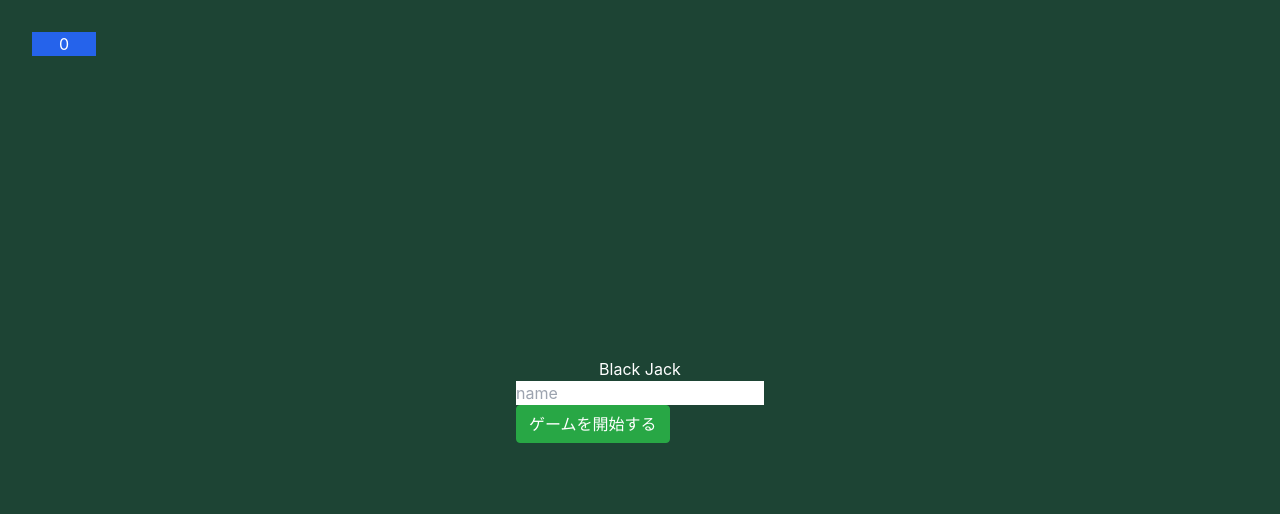
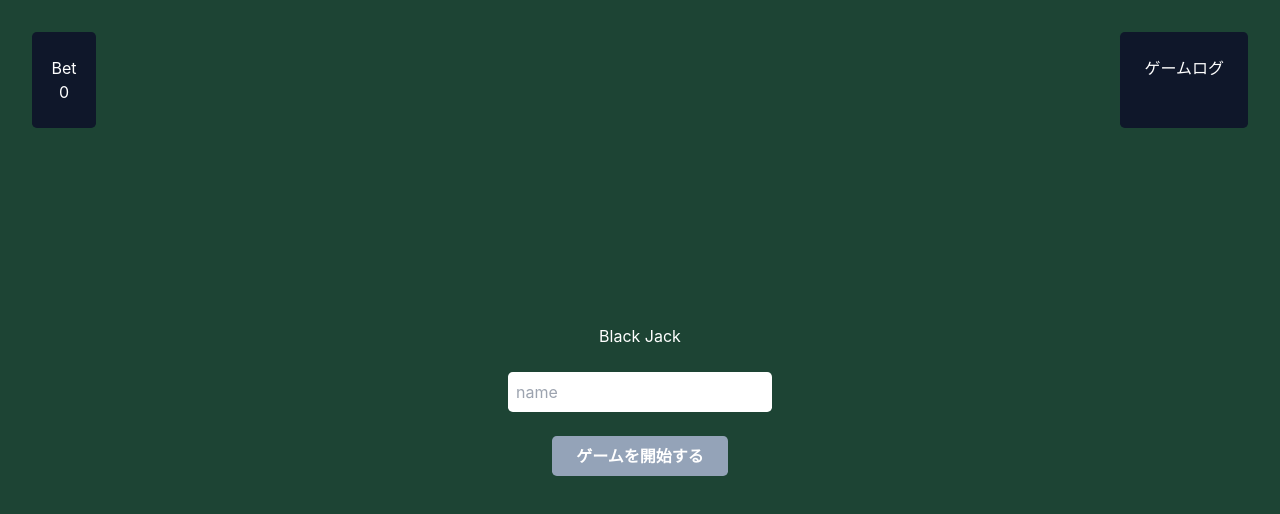
Before and after one commit to tokatu4561/brack-jack, a website with bundled scripts: page index.html in a window 1280 px wide. Built offline with nearby package versions, Linux system fonts and the light colour scheme.

Commit message:
fix style index page

```diff
--- a/index.html
+++ b/index.html
@@ -32,17 +32,20 @@
       id="gameDiv"
       class="bg-green d-flex justify-content-center align-items-center vh-100"
     >
-      <div id="game-log" class="absolute top-8 right-8 h-24 heitext-white bg-blue-600 text-center overflow-scroll"></div>
-      <!-- login form div -->
+     <!-- game-log -->
+     <div class="absolute top-8 right-8 h-24 p-4 text-white bg-slate-900 rounded-lg overflow-scroll">
+       <p class="text-center">ゲームログ</p>
+       <div id="game-log" class="text-left"></div>
+     </div>
+
+      <!-- user-name form  -->
       <div id="start-form">
-        <p class="text-white text-center">Black Jack</p>
-        <!-- name field div -->
-        <div>
-          <input id="user-name" value="" type="text" placeholder="name" />
+        <p class="text-white text-center mb-4">Black Jack</p>
+        <div class="mb-4">
+          <input id="user-name" value="" type="text" placeholder="name" class="rounded-lg p-2" />
         </div>
-        <!-- submit div -->
-        <div>
-          <button id="game-start" class="btn btn-success">
+        <div class="text-center">
+          <button id="game-start" class="text-white font-bold py-2 px-4 bg-slate-400 hover:bg-slate-600 rounded-lg">
             ゲームを開始する
           </button>
         </div>
@@ -86,8 +89,9 @@
       </div>
       <!-- end round-over-->
 
-      <div class="absolute top-8 left-8 text-white bg-blue-600 text-center">
-        <p id="bet-total" class="text-white w-16 bg-blue-600 text-center">0</p>
+      <div class="absolute py-4 top-8 left-8 w-16 rounded-lg text-white bg-slate-900 text-center">
+        <p>Bet</p>
+        <p id="bet-total" class="">0</p>
       </div>
       <!-- user beting & acting-->
       <div
@@ -217,7 +221,7 @@
     <!-- end beting-->
 
     <!-- user acting -->
-      <div id="acting" class="d-none w-full p-4 absolute bottom-0 flex items-center bg-slate-900">
+      <div id="acting" class="d-none w-full p-4 absolute bottom-0 flex justify-around items-center bg-slate-900">
         <div class="py-2">
           <a
             id="btn-surrender"
```
Also changed, not shown: src/app.ts (+5 -2 lines).
